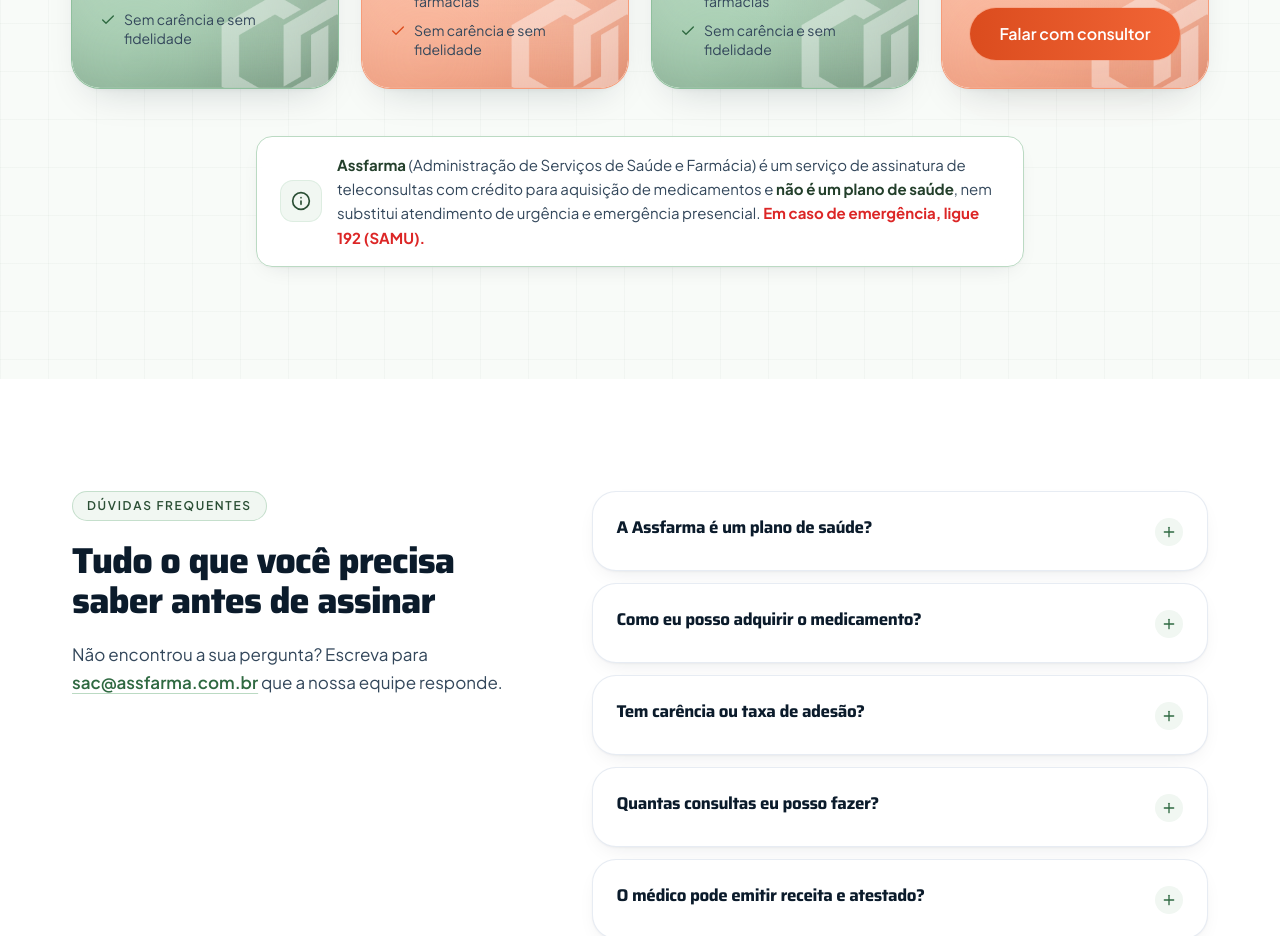
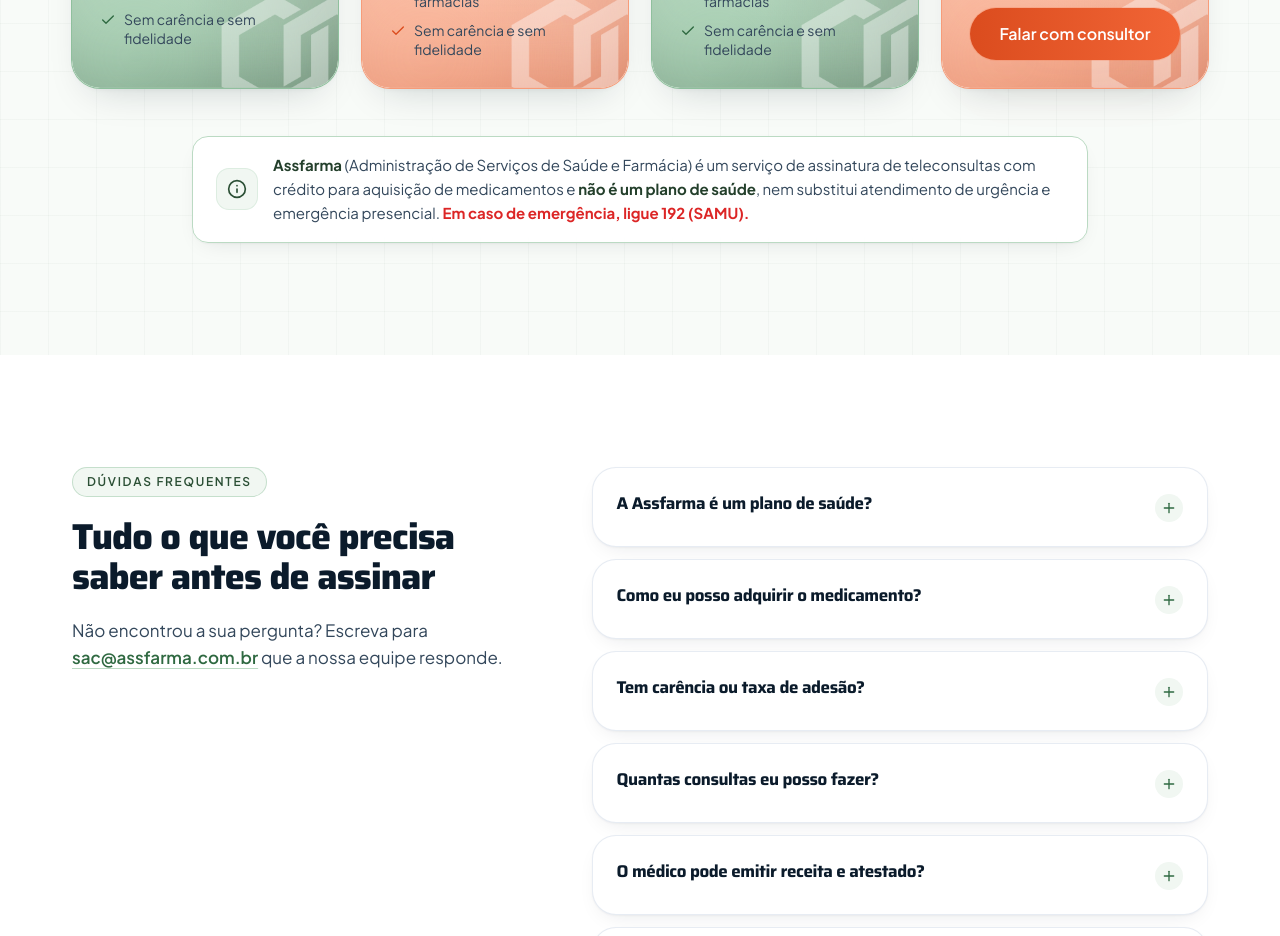
Before and after one commit to telemed360/assfarma, a Next.js app: page / in a window 1280 px wide. Shown: the part 7040-7976 px from the top of the page. Built offline with nearby package versions, Linux system fonts and the light colour scheme.

Commit message:
Aviso dos planos mais largo (3 linhas)
Co-Authored-By: Claude Opus 5.5 <noreply@anthropic.com>

```diff
--- a/src/components/Plans.tsx
+++ b/src/components/Plans.tsx
@@ -299,7 +299,7 @@ export function Plans() {
         <Reveal delay={120}>
           <div
             role="note"
-            className="mx-auto mt-12 flex max-w-3xl items-start gap-4 rounded-2xl border border-brand-200 bg-white/90 px-5 py-4 text-left shadow-soft backdrop-blur sm:items-center sm:px-6"
+            className="mx-auto mt-12 flex max-w-4xl items-start gap-4 rounded-2xl border border-brand-200 bg-white/90 px-5 py-4 text-left shadow-soft backdrop-blur sm:items-center sm:px-6"
           >
             <span className="flex h-10 w-10 shrink-0 items-center justify-center rounded-xl bg-brand-50 text-brand-700 ring-1 ring-brand-100">
               <Info className="h-5 w-5" aria-hidden />
```
